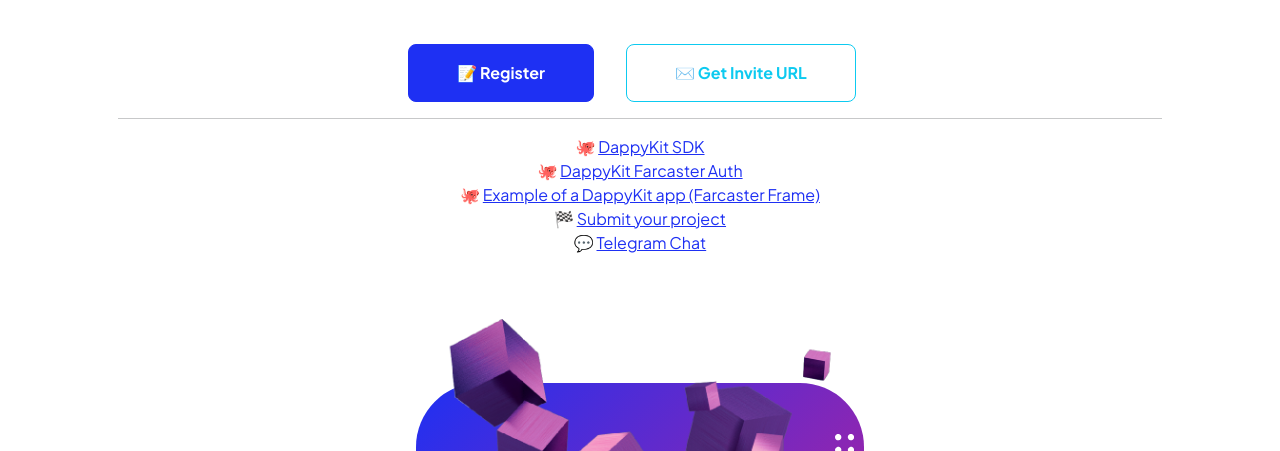
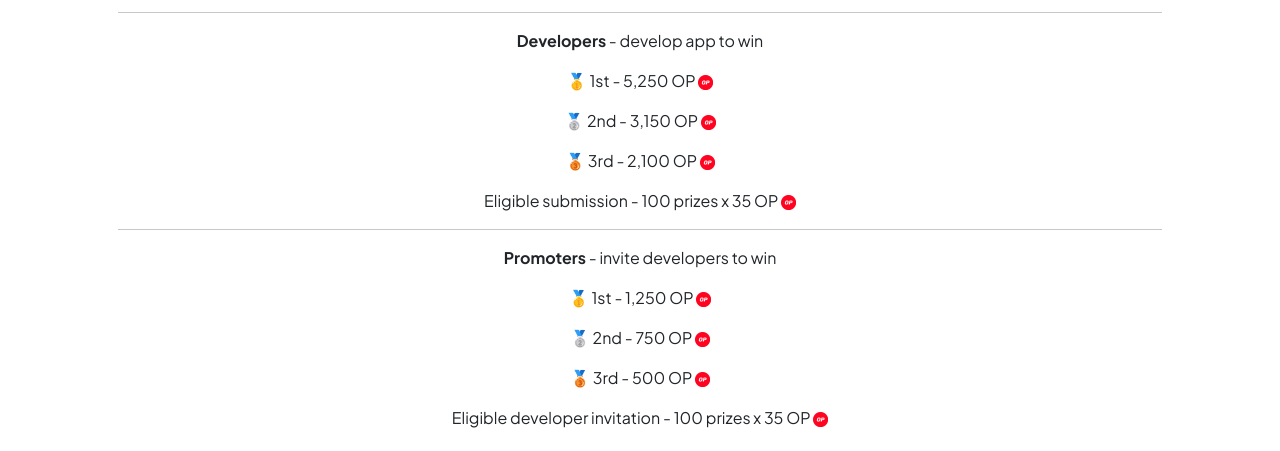
Before and after one commit to DappyKit/hack, a website: page index.html in a window 1280 px wide. Shown: the part 291-742 px from the top of the page. Drawn offline with nearby package versions, Linux system fonts and the light colour scheme.

Commit message:
feat: added basic info

```diff
--- a/index.html
+++ b/index.html
@@ -64,8 +64,22 @@
                             <div class="text-uppercase">INNOVATE &middot; INTEGRATE &middot; INSPIRE</div>
                         </div>
                         <div class="fs-3 fw-light text-muted">Join the DappyKit hackathon to</div>
-                        <h1 class="display-3 fw-bolder mb-5"><span class="text-gradient d-inline">Create dApps that connect</span>
+                        <h1 class="display-3 fw-bolder ">
+                            <span class="text-gradient d-inline">Create dApps that connect</span>
                         </h1>
+
+                        <hr>
+                        <p><strong>Developers</strong> - develop app to win</p>
+                        <p>🥇 1st - 5,250 OP <img src="/assets/op.png" alt="Optimism" width="15"></p>
+                        <p>🥈 2nd - 3,150 OP <img src="/assets/op.png" alt="Optimism" width="15"></p>
+                        <p>🥉 3rd - 2,100 OP <img src="/assets/op.png" alt="Optimism" width="15"></p>
+                        <p>Eligible submission - 100 prizes x 35 OP <img src="/assets/op.png" alt="Optimism" width="15"></p>
+                        <hr>
+                        <p><strong>Promoters</strong> - invite developers to win</p>
+                        <p>🥇 1st - 1,250 OP <img src="/assets/op.png" alt="Optimism" width="15"></p>
+                        <p>🥈 2nd - 750 OP <img src="/assets/op.png" alt="Optimism" width="15"></p>
+                        <p>🥉 3rd - 500 OP <img src="/assets/op.png" alt="Optimism" width="15"></p>
+                        <p class="mb-4">Eligible developer invitation - 100 prizes x 35 OP <img src="/assets/op.png" alt="Optimism" width="15"></p>
 
                         <div class="d-grid gap-3 d-sm-flex justify-content-sm-center justify-content-xxl-start mb-3">
                             <!--                            <a class="btn btn-primary btn-lg px-5 py-3 me-sm-3 fs-6 fw-bolder" href="#"-->
@@ -100,17 +114,21 @@
                                 Example of a DappyKit app (Farcaster Frame)
                             </a>
                             </li>
+
+                            <li>
+                                💬 <a
+                                    href="https://t.me/dappykit_chat"
+                                    target="_blank">
+                                Telegram Chat
+                            </a>
+
+                                <hr>
+
                             <li>
                                 🏁️ <a
                                     href="https://docs.google.com/forms/d/e/1FAIpQLSf0vOHetvc_-fF2yHRLsJu7sC51JWCopv9VFEuFeWtqB26XZg/viewform?usp=sf_link"
                                     target="_blank">
                                 Submit your project
-                            </a>
-                            <li>
-                                💬 <a
-                                    href="https://t.me/dappykit_chat"
-                                    target="_blank">
-                                Telegram Chat
                             </a>
                             </li>
                         </ul>
```
Also changed, not shown: assets/op.png (added).
